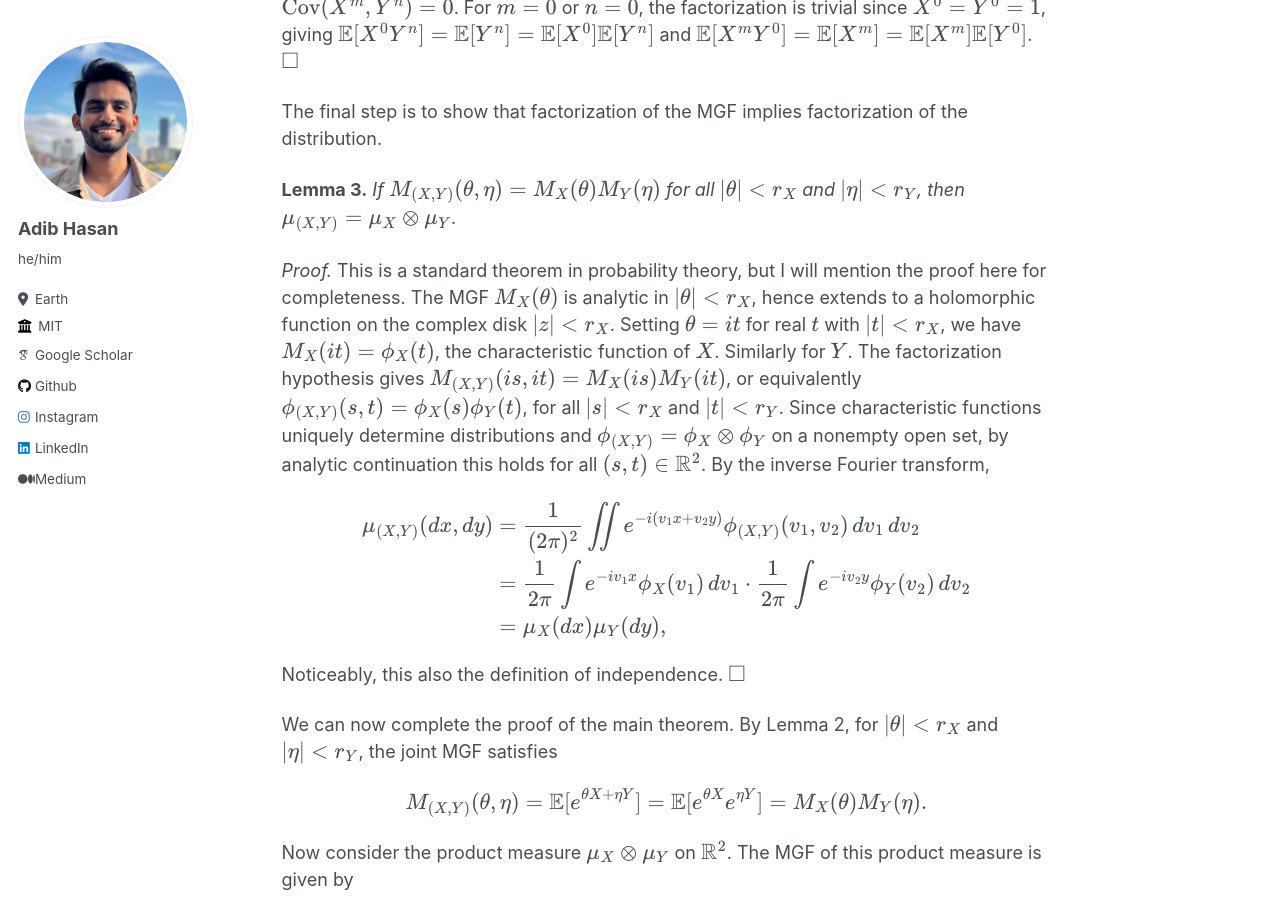
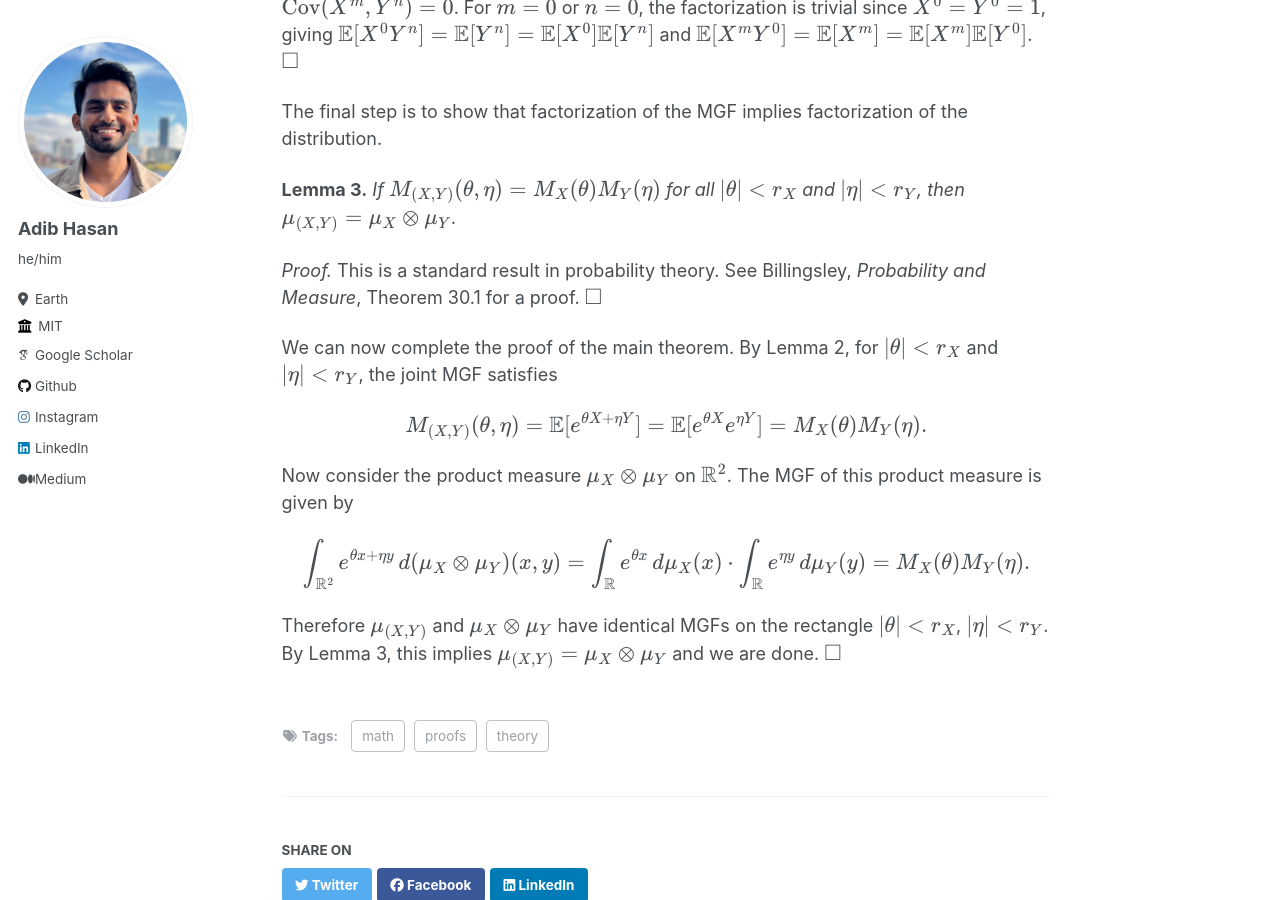
Before and after one commit to Neehan/neehan.github.io, a Jekyll site: the page built from _blog/no-corr-to-independence.md, in a window 1280 px wide and 900 px high, scrolled down 3918 px. Built offline with Jekyll 4.4.1, drawn with Linux system fonts in a browser that asks for light colours; some web fonts are replaced.

Commit message:
fixed proof

```diff
--- a/_blog/no-corr-to-independence.md
+++ b/_blog/no-corr-to-independence.md
@@ -112,17 +112,7 @@ The final step is to show that factorization of the MGF implies factorization of
 
 **Lemma 3.** *If $M\_{(X,Y)}(\theta,\eta) = M\_X(\theta)M\_Y(\eta)$ for all $\|\theta\| < r\_X$ and $\|\eta\| < r\_Y$, then $\mu\_{(X,Y)} = \mu\_X \otimes \mu\_Y$.*
 
-*Proof.* This is a standard theorem in probability theory, but I will mention the proof here for completeness. The MGF $M\_X(\theta)$ is analytic in $\|\theta\| < r\_X$, hence extends to a holomorphic function on the complex disk $\|z\| < r\_X$. Setting $\theta = it$ for real $t$ with $\|t\| < r\_X$, we have $M\_X(it) = \phi\_X(t)$, the characteristic function of $X$. Similarly for $Y$. The factorization hypothesis gives $M\_{(X,Y)}(is,it) = M\_X(is)M\_Y(it)$, or equivalently $\phi\_{(X,Y)}(s,t) = \phi\_X(s)\phi\_Y(t)$, for all $\|s\| < r\_X$ and $\|t\| < r\_Y$. Since characteristic functions uniquely determine distributions and $\phi\_{(X,Y)} = \phi\_X \otimes \phi\_Y$ on a nonempty open set, by analytic continuation this holds for all $(s,t) \in \mathbb R^2$. By the inverse Fourier transform,
-
-$$
-\begin{align}
-\mu_{(X,Y)}(dx,dy) &= \frac{1}{(2\pi)^2}\iint e^{-i(v_1 x + v_2 y)}\phi_{(X,Y)}(v_1,v_2)\,dv_1\,dv_2 \\
-&= \frac{1}{2\pi}\int e^{-iv_1 x}\phi_X(v_1)\,dv_1 \cdot \frac{1}{2\pi}\int e^{-iv_2 y}\phi_Y(v_2)\,dv_2 \\
-&= \mu_X(dx)\mu_Y(dy),
-\end{align}
-$$
-
-Noticeably, this also the definition of independence. $\square$
+*Proof.* This is a standard result in probability theory. See Billingsley, *Probability and Measure*, Theorem 30.1 for a proof. $\square$
 
 We can now complete the proof of the main theorem. By Lemma 2, for $\|\theta\| < r\_X$ and $\|\eta\| < r\_Y$, the joint MGF satisfies
 
```
